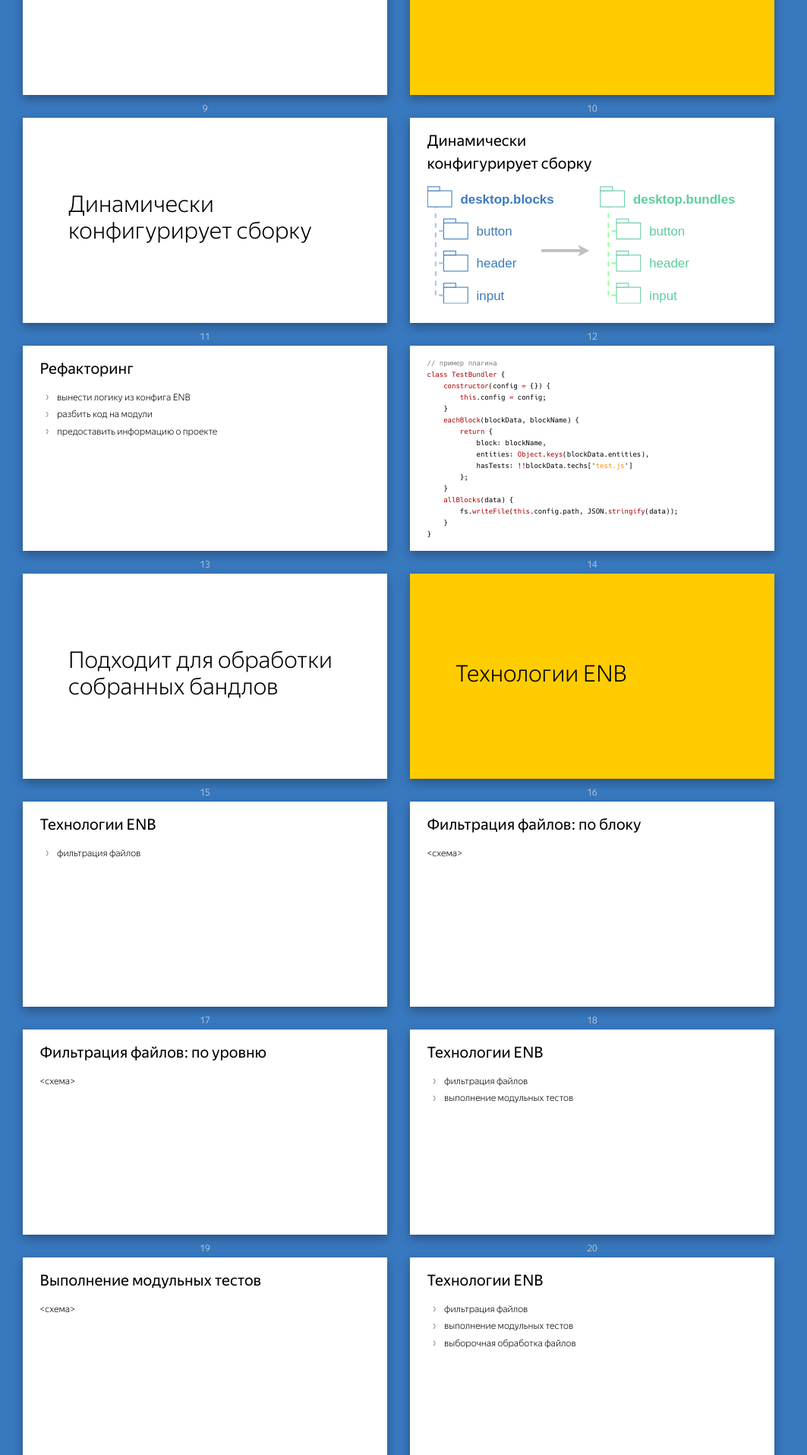
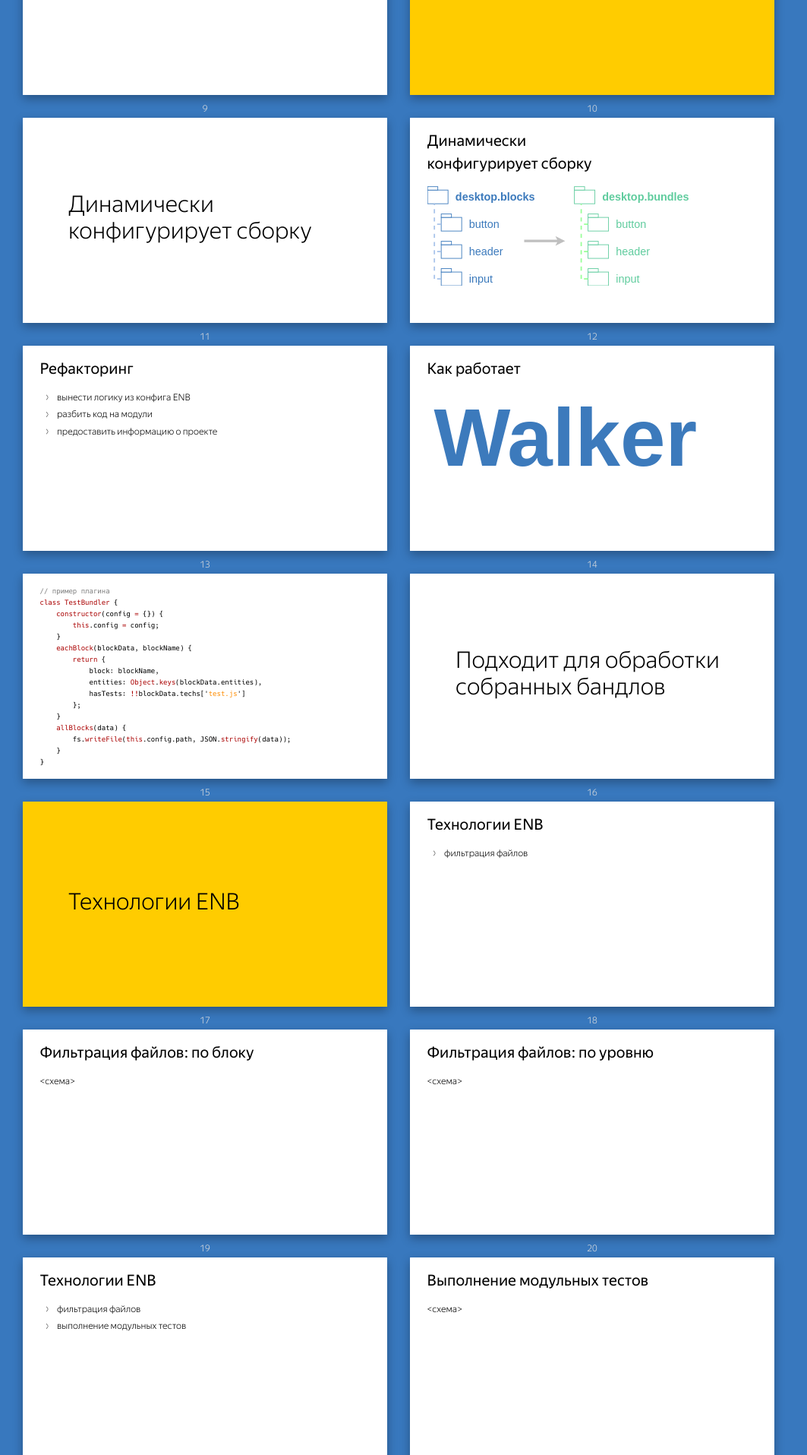
Before and after one commit to dima117/direct-infr, a Jekyll site: the page built from index.md, in a window 1280 px wide. Shown: the part 1449-3364 px from the top of the page at 76% size, without its empty margins (0-1063 px from the left). Built offline with Jekyll 4.4.1, drawn with Linux system fonts in a browser that asks for light colours; our own code applies the rules of GitHub Pages for plain Markdown files.

Commit message:
Update index.md

```diff
--- a/index.md
+++ b/index.md
@@ -25,6 +25,8 @@ style: |
     }
 
     .w100 { width: 100% }
+    .w85 { width: 85% }
+
 
 ---
 
@@ -84,7 +86,7 @@ style: |
 
 ## Динамически<br/>конфигурирует сборку
 
-![](pictures/bundles.svg){:.w100}
+![](pictures/bundles.svg){:.w85}
 
 ## Рефакторинг
 
@@ -92,6 +94,10 @@ style: |
 - {:.next} разбить код на модули
 - {:.next} предоставить информацию о проекте
 {:.big}
+
+## Как работает
+
+![](pictures/walker.svg){:.w85}
 
 ## Пример плагина
 {:.fullscreen}
```
